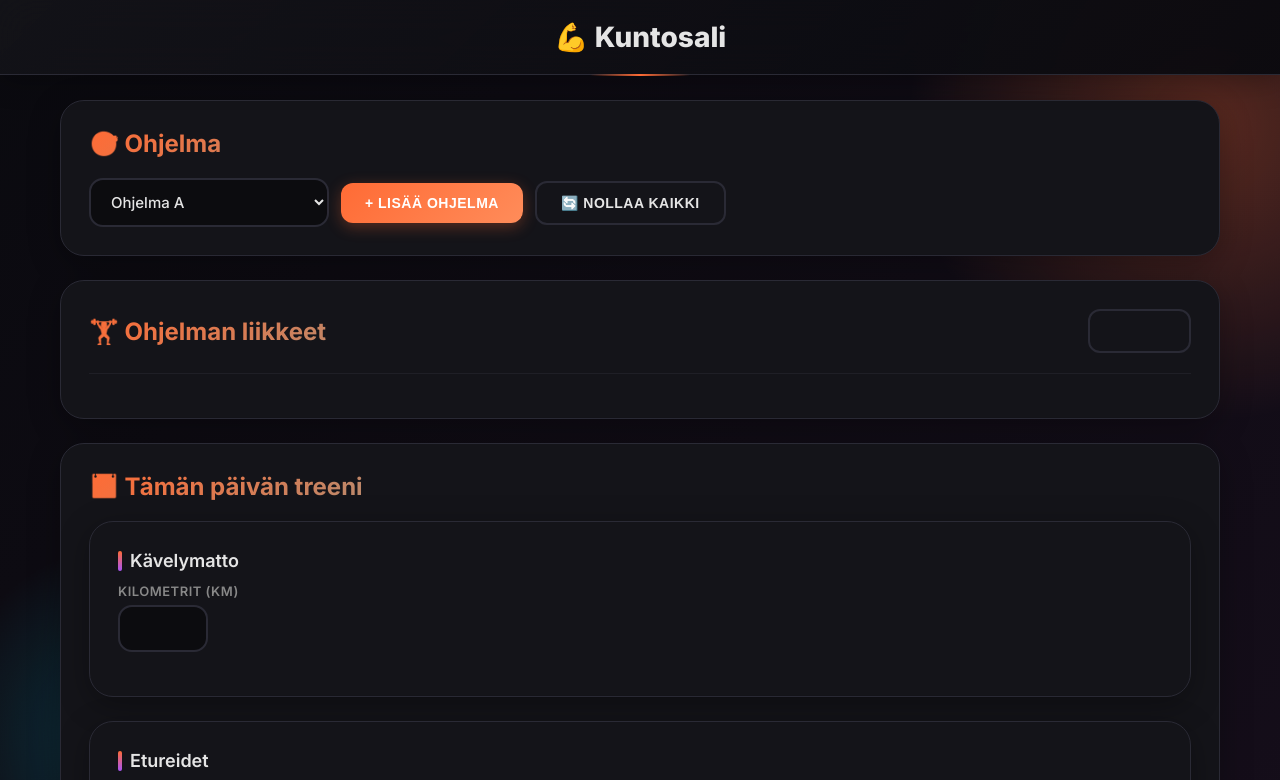
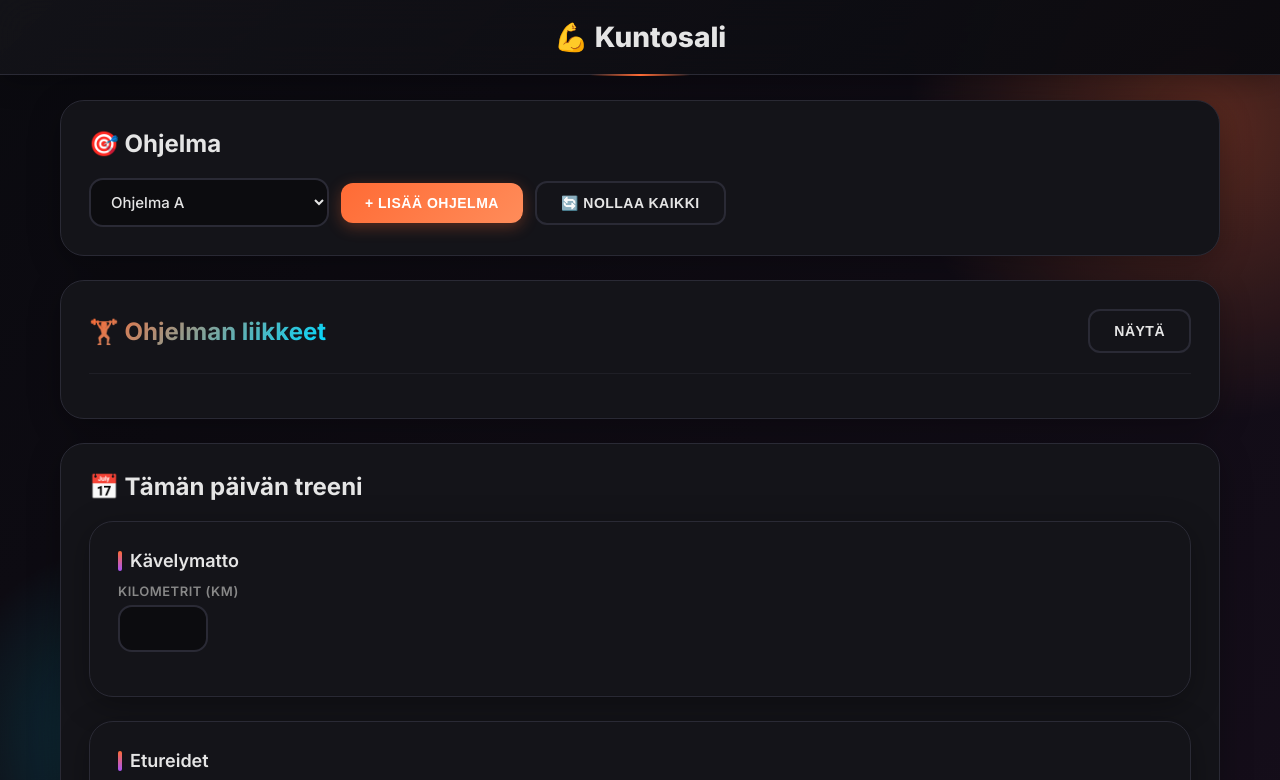
Before and after one commit to terokulju95-boop/kuntosali, a plain HTML site: page index.html in a window 1280 px wide. Shown: the top 780 px of the page. Drawn offline with Linux system fonts and the light colour scheme.

Commit message:
index.html
Remove color property from .title class and ensure proper HTML structure.

```diff
--- a/index.html
+++ b/index.html
@@ -180,13 +180,15 @@
   }
 
   .title{
-    color:var(--text);
     font-size:24px;
     font-weight:700;
     margin-bottom:20px;
     display:flex;
     align-items:center;
     justify-content:space-between;
+  }
+
+  .title > span{
     background:linear-gradient(135deg, var(--primary), var(--secondary));
     -webkit-background-clip:text;
     -webkit-text-fill-color:transparent;
```
